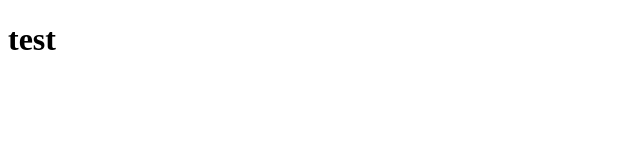
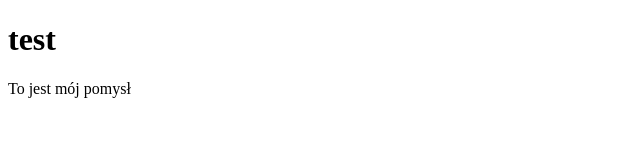
Before and after one commit to KacperZaj/test, a plain HTML site: page index.html in a window 1280 px wide. Shown: the whole page, without its empty margins (0-640 px from the left). Drawn offline with Linux system fonts and the light colour scheme.

Commit message:
added paragraph my idea

```diff
--- a/index.html
+++ b/index.html
@@ -8,6 +8,7 @@
 </head>
 <body>
 <h1>test</h1>
+<p>To jest mój pomysł</p>
 
 </body>
 </html>
```
